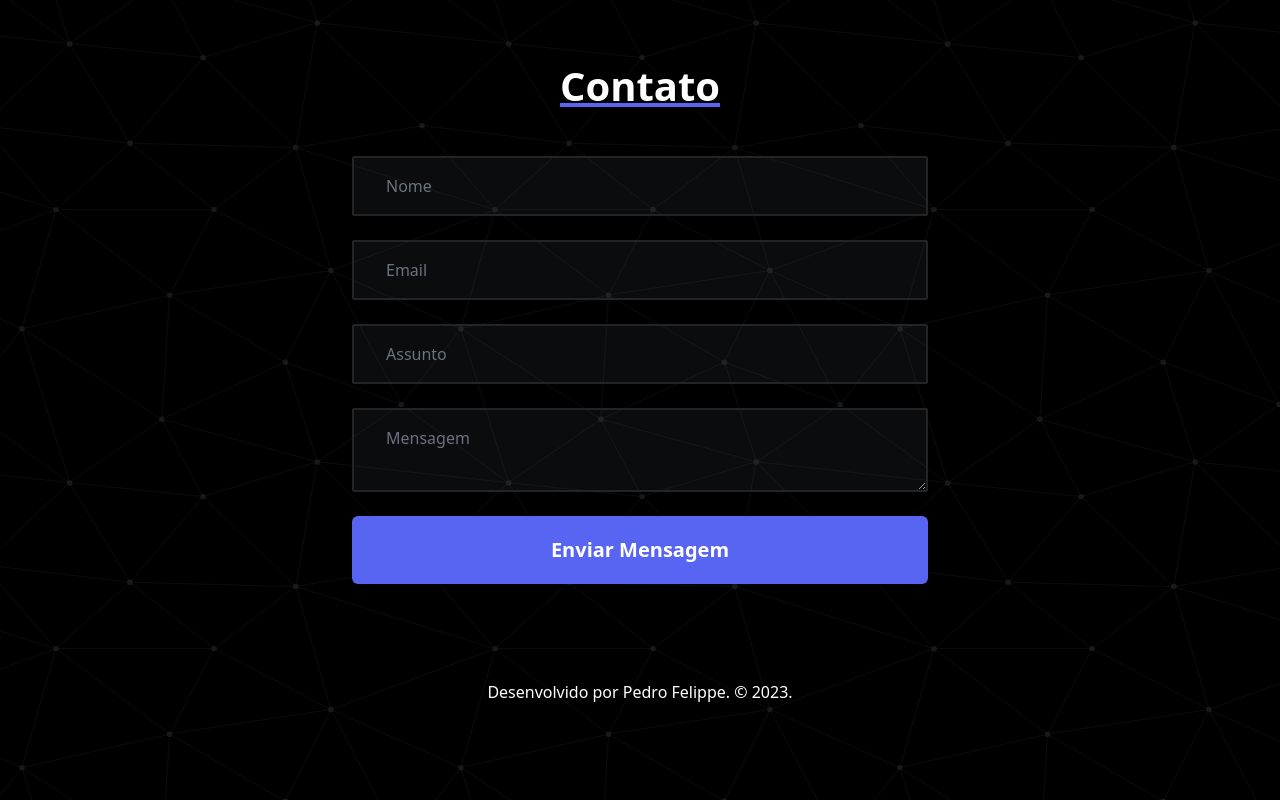
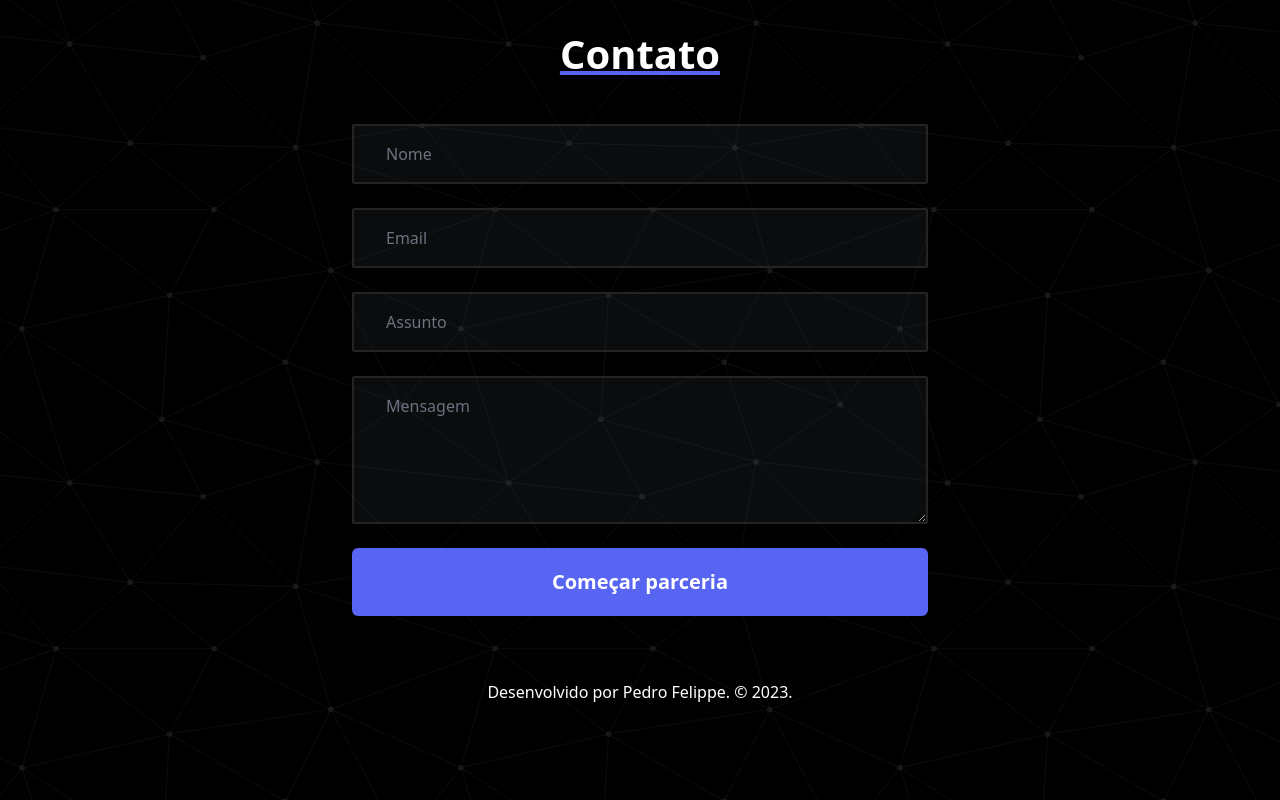
Before and after one commit to pefelippe/Portfolio, a Next.js app: page /Contact in a window 1280 px wide. Built offline with nearby package versions, Linux system fonts and the light colour scheme.

Commit message:
movendo contact p index

```diff
--- a/src/components/CallToContact.tsx
+++ b/src/components/CallToContact.tsx
@@ -4,6 +4,7 @@ import React from "react";
 import { FaArrowRight } from "react-icons/fa";
 
 import ContentTitle from "./ContentTitle";
+import MessageForm from "./MessageForm";
 
 type Props = {};
 
@@ -11,25 +12,18 @@ function CallToContact({}: Props) {
   return (
     <div
       className=" w-full max-w-7xl text-white mx-auto
-    text-2xl md:py-10"
+    text-xl md:py-10"
     >
       <div className="flex flex-col justify-center gap-4 items-start">
         <ContentTitle title="Contato" />
 
         <p className="text-lg text-gray-300 text-center">
-          Entre em contato comigo e vamos gerar valor juntos.
+          Tem alguma ideia em mente? Vamos gerar valor juntos.
         </p>
 
-        <Link
-          className=" flex w-fit hover:underline gap-2 items-center text-xl
-          font-semibold text-center rounded-full text-[#fff] max-md:mx-auto
-          bg-[#5865f2]  transition-all border-[1px] border-[#5865f2]"
-          href="/contact"
-        >
-          <span className="flex items-center  px-6 rounded-md py-4 font-bold ">
-            <p>Entre em contato</p>
-          </span>
-        </Link>
+        <div className="py-4 relative flex flex-col w-full ">
+          <MessageForm name={""} email={""} subject={""} message={""} />
+        </div>
       </div>
     </div>
   );
--- a/src/components/MessageForm.tsx
+++ b/src/components/MessageForm.tsx
@@ -19,7 +19,7 @@ export default function MessageForm({}: Inputs) {
   return (
     <form
       onSubmit={handleSubmit(onSubmit)}
-      className=" flex flex-col gap-6 w-full "
+      className=" flex flex-col gap-6 w-full  max-w-xl "
     >
       <input
         {...register("name")}
@@ -42,10 +42,10 @@ export default function MessageForm({}: Inputs) {
       <textarea
         {...register("message")}
         placeholder="Mensagem"
-        className="contactInput"
+        className="contactInput pb-20"
       />
       <button className="bg-[#5865f2] py-5 px-10 rounded-md text-black font-bold text-xl hover:bg-[#5865f2]/80 text-[#fff] ">
-        Enviar Mensagem
+        Começar parceria
       </button>
     </form>
   );
--- a/src/components/ProjectCard.tsx
+++ b/src/components/ProjectCard.tsx
@@ -49,7 +49,10 @@ function ProjectCard({
           >
             {title} <FaArrowRight className="-rotate-45" />
           </a>
-          <a href={repo} className="p-2 rounded-md  bg-[#303030] hover:bg-[#202020]">
+          <a
+            href={repo}
+            className="p-2 rounded-md  bg-[#303030] hover:bg-[#202020]"
+          >
             <FaGithub className="h-6 w-6 " />
           </a>
         </div>
```
